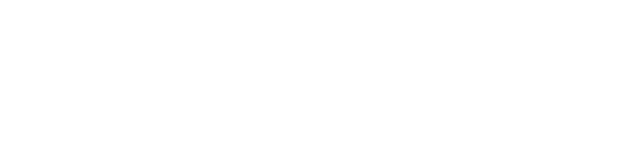
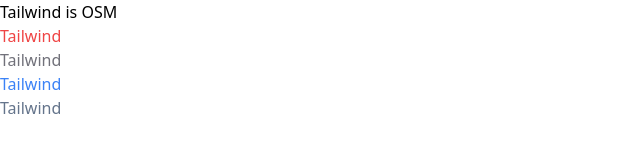
Before and after one commit to sigma390/Tailwind-Pro-Level, a plain HTML site: page 02-colors/index.html in a window 1280 px wide. Shown: the whole page, without its empty margins (0-640 px from the left). Drawn offline with nearby package versions, Linux system fonts and the light colour scheme.

Commit message:
text Colors Don!!!!

```diff
--- a/02-colors/index.html
+++ b/02-colors/index.html
@@ -12,6 +12,14 @@
     <!-- white, black, red, green, blue, orange, yellow, purple, lime, emerald, teal, cyan, indigo, violet, fuchsia, pink, rose, sky, gray, slate, zinc, neutral, stone, amber,  -->
 
     <!-- Text Colors -->
+    <p class="text-black">Tailwind is OSM</p>
+    <p class="text-red-500">Tailwind</p>
+    <p class="text-zinc-500">Tailwind</p>
+    <p class="text-blue-500">Tailwind</p>
+
+    <p class="text-slate-500">Tailwind</p>
+
+
 
     <!-- Background Colors -->
 
```
